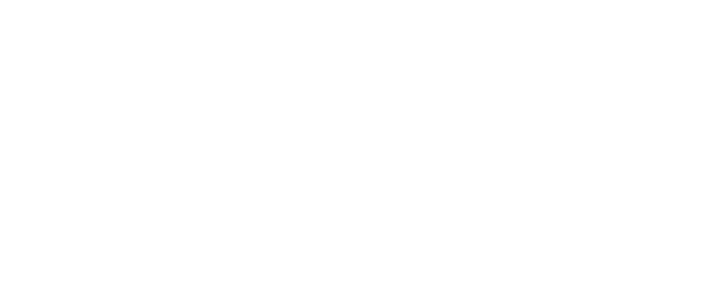
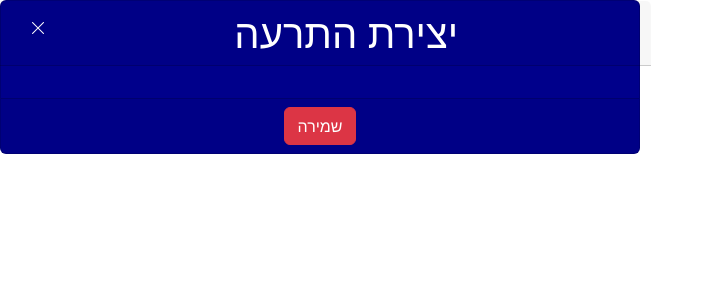
Before and after one commit to madorADI/project1, a Vue app in the folder frontend/: page / in a window 1280 px wide. Shown: the top 300 px of the page, without its empty margins (0-703 px from the left). Built offline with nearby package versions, Linux system fonts and the light colour scheme.

Commit message:
feat:(newAlert.vue)add card template that add new Alert

```diff
--- a/frontend/package.json
+++ b/frontend/package.json
@@ -9,6 +9,7 @@
   },
   "dependencies": {
     "bootstrap": "^5.2.3",
+    "bootstrap-icons": "^1.10.3",
     "bootstrap-vue": "^2.23.1",
     "core-js": "^3.8.3",
     "vue": "^2.7.14",
--- a/frontend/src/App.vue
+++ b/frontend/src/App.vue
@@ -1,12 +1,16 @@
 <template>
   <div id="app">
+    <new-alert></new-alert>
   </div>
 </template>
 
 <script>
+import newAlert from './components/newAlert.vue';
 
-export default {
-
+export default{
+  components: {
+    newAlert
+  }
 }
 </script>
 
--- /dev/null
+++ b/frontend/src/components/newAlert.vue
@@ -0,0 +1,59 @@
+<template>
+    <div class="card text-center text-white  w-50" id ="newAlert">
+        <div class="row card-header">
+            <div class="col-1" >
+                <button type="button" class="btn text-white" >
+                    <i class="bi bi-x-lg"></i>
+                </button>
+            </div>
+            <div class="col-11 display-6" >
+            יצירת התרעה
+            </div>
+        </div>
+    <div class="card-body">
+        <div class="input-group" ></div>
+    </div>
+    <div class="card-footer">
+        <button type="button" class="btn btn-danger">שמירה</button>
+    </div>
+</div>
+</template>
+
+<script>
+export default {
+    name: 'newAlert',
+    data() {
+        return {
+            eventsTypes: [],
+            eventsWeapons: [],
+            selectedWeapon: null,
+            selectedEventType: null,
+            injuries: null,
+            description: "",
+            coordinates: "",
+        }
+    },
+    created() {
+        this.getEventsTypes();
+        this.getEventsWeapons();
+    },
+    methods: {
+       getEventsTypes() {
+        this.eventsTypes = ["ליהי","רן","בר","שקד"]
+       },
+       getEventsWeapons() {
+        this.eventsWeapons = ["אבן","סכין","חשמל","רובה"]
+       }
+    }
+
+}
+</script>
+
+<style scoped>
+.card-header {
+    place-content: space-between
+}
+#newAlert {
+    background-color:darkblue;
+}
+</style>
--- a/frontend/src/main.js
+++ b/frontend/src/main.js
@@ -3,6 +3,8 @@
 import { BootstrapVue } from 'bootstrap-vue'
 import 'bootstrap/dist/css/bootstrap.css'
 import 'bootstrap-vue/dist/bootstrap-vue.css'
+import 'bootstrap-icons/font/bootstrap-icons.css'
+
 
 
 Vue.config.productionTip = false
```
Also changed, not shown: 1 other file (tests, documents, lock files or other folders).
